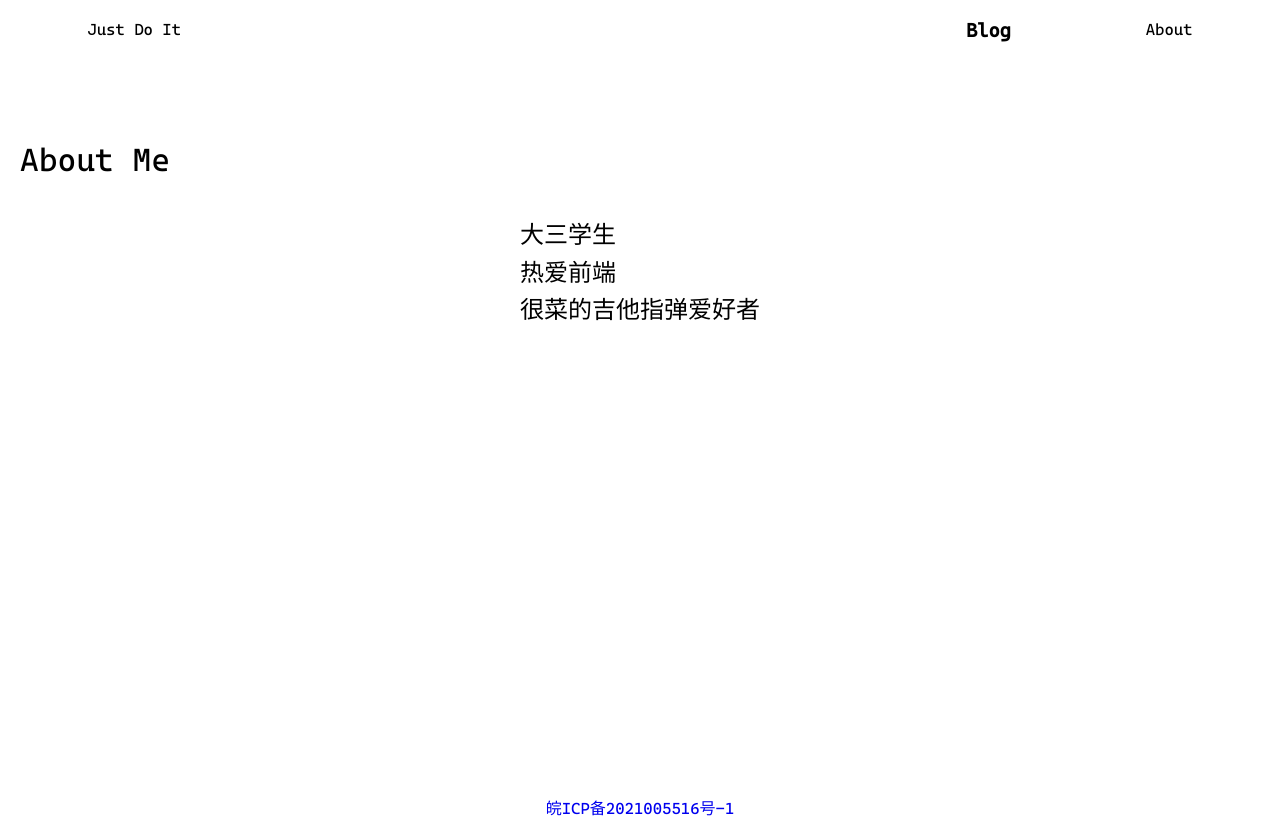
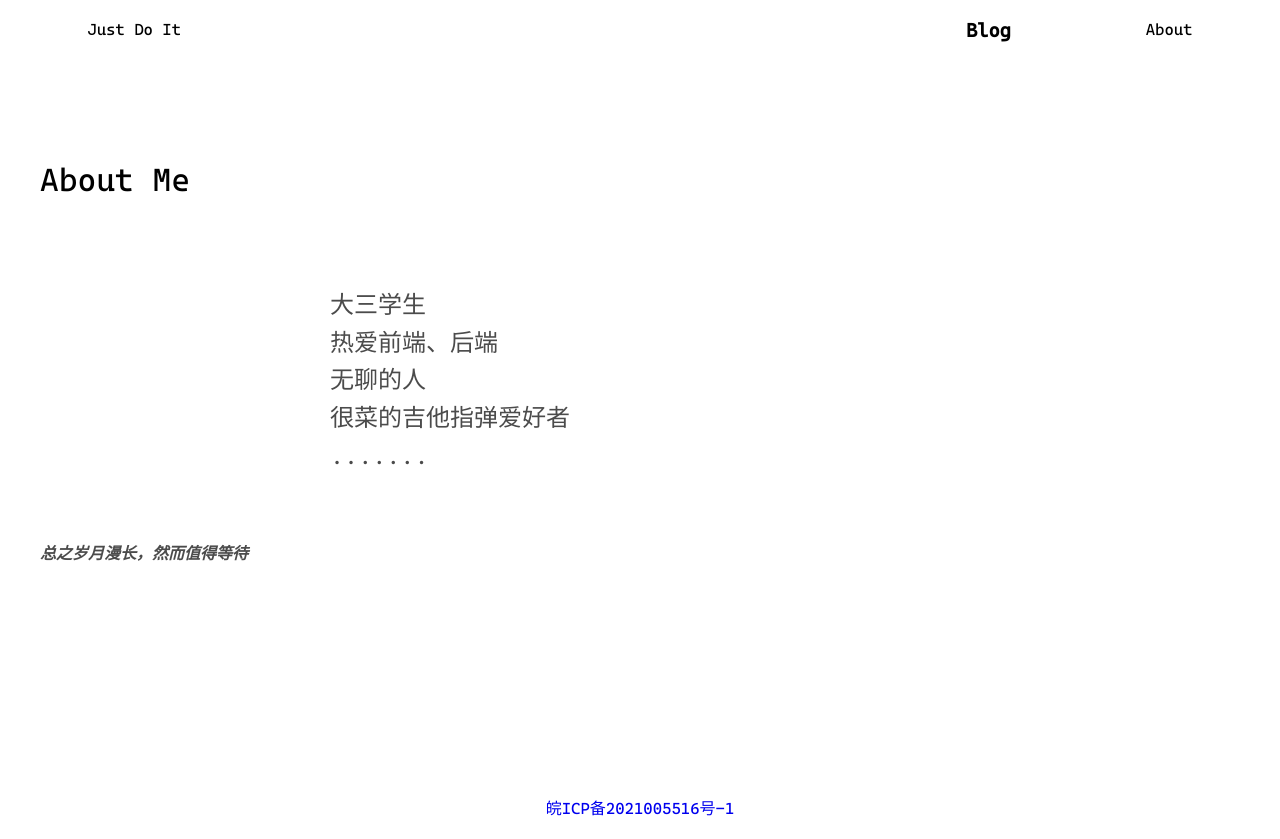
Before and after one commit to Tianj0o/Blog, a Vue app: page /#/about in a window 1280 px wide. Built offline with nearby package versions, Linux system fonts and the light colour scheme.

Commit message:
refactor

```diff
--- a/src/store/index.ts
+++ b/src/store/index.ts
@@ -1,23 +1,24 @@
 import { createStore } from "vuex";
 
 import { BASE_URL } from "@/request/config";
+import { articleInfo } from "./type";
 interface RootState {
-  allArticlesTitle: string[];
+  articleInfoLists: articleInfo[];
 }
 import axios from "axios";
 export default createStore<RootState>({
   state: {
-    allArticlesTitle: [],
+    articleInfoLists: [],
   },
   mutations: {
-    setAllArticlesTitle(state, titles: string[]) {
-      state.allArticlesTitle = titles;
+    setAllArticlesTitle(state, titles: articleInfo[]) {
+      state.articleInfoLists = titles;
     },
   },
   actions: {
     async getAllTitles({ commit }) {
       const data = await axios.get(`${BASE_URL}/posts`);
-      commit("setAllArticlesTitle", data.data.articleLists);
+      commit("setAllArticlesTitle", data.data.articleInfoLists);
     },
   },
 });
--- /dev/null
+++ b/src/store/type.ts
@@ -0,0 +1,6 @@
+type articleInfo = {
+  title: string;
+  createAt: string;
+};
+
+export { articleInfo };
--- a/src/views/About.vue
+++ b/src/views/About.vue
@@ -1,11 +1,14 @@
 <template>
   <div class="AboutMe">
-    <p style="font-size: 2rem;">About Me</p>
+    <p style="font-size: 2rem;padding: 20px;">About Me</p>
     <div class="main">
       <div>大三学生</div>
-      <div>热爱前端</div>
+      <div>热爱前端、后端</div>
+      <div>无聊的人</div>
       <div>很菜的吉他指弹爱好者</div>
+      <div>.......</div>
     </div>
+    <p class="motto">总之岁月漫长，然而值得等待</p>
   </div>
 </template>
 
@@ -25,22 +28,22 @@ export default defineComponent({
   // align-items: center;
   flex-direction: column;
   padding: 20px;
+  max-width: 100vw;
   .main {
     font-size: 1.5rem;
-    margin: 0 auto;
+    opacity: 0.7;
+    margin: 30px auto;
+    width: 50%;
+
     div {
       margin: 10px 0;
     }
   }
-}
-@media screen and (max-width: 750px) {
-  .AboutMe {
-    color: rgb(97, 235, 200);
-  }
-}
-@media screen and (min-width: 750px) {
-  .AboutMe {
-    color: black;
+  .motto {
+    opacity: 0.7;
+    font-weight: 800;
+    font-style: italic;
+    padding: 20px;
   }
 }
 </style>
--- a/src/views/ArticleInfo.vue
+++ b/src/views/ArticleInfo.vue
@@ -3,13 +3,14 @@ import { defineComponent, computed } from 'vue'
 import simpleInfo from '@/components/simpleInfo.vue'
 import { useStore } from 'vuex'
 import { useRouter } from 'vue-router'
+import type { articleInfo } from '@/store/type'
 export default defineComponent({
   components: {
     simpleInfo
   },
   setup() {
     const store = useStore()
-    const titles = computed(() => store.state.allArticlesTitle)
+    const articleInfoLists = computed<articleInfo[]>(() => store.state.articleInfoLists)
 
     const router = useRouter()
 
@@ -18,7 +19,7 @@ export default defineComponent({
       router.push(path)
     }
     return {
-      titles,
+      articleInfoLists,
       handleDetailsClick,
     }
   }
@@ -28,8 +29,12 @@ export default defineComponent({
 
 <template>
   <div class="articleInfo" ref="articleInfoRef">
-    <template v-for="item in titles" :key="item">
-      <simple-info @click="handleDetailsClick(item)" :title="item"></simple-info>
+    <template v-for="articleInfo in articleInfoLists" :key="articleInfo.title">
+      <simple-info
+        @click="handleDetailsClick(articleInfo.title)"
+        :title="articleInfo.title"
+        :createAt="articleInfo.createAt"
+      ></simple-info>
     </template>
   </div>
 </template>
```
Also changed, not shown: 2 other files (tests, documents, lock files or other folders).
